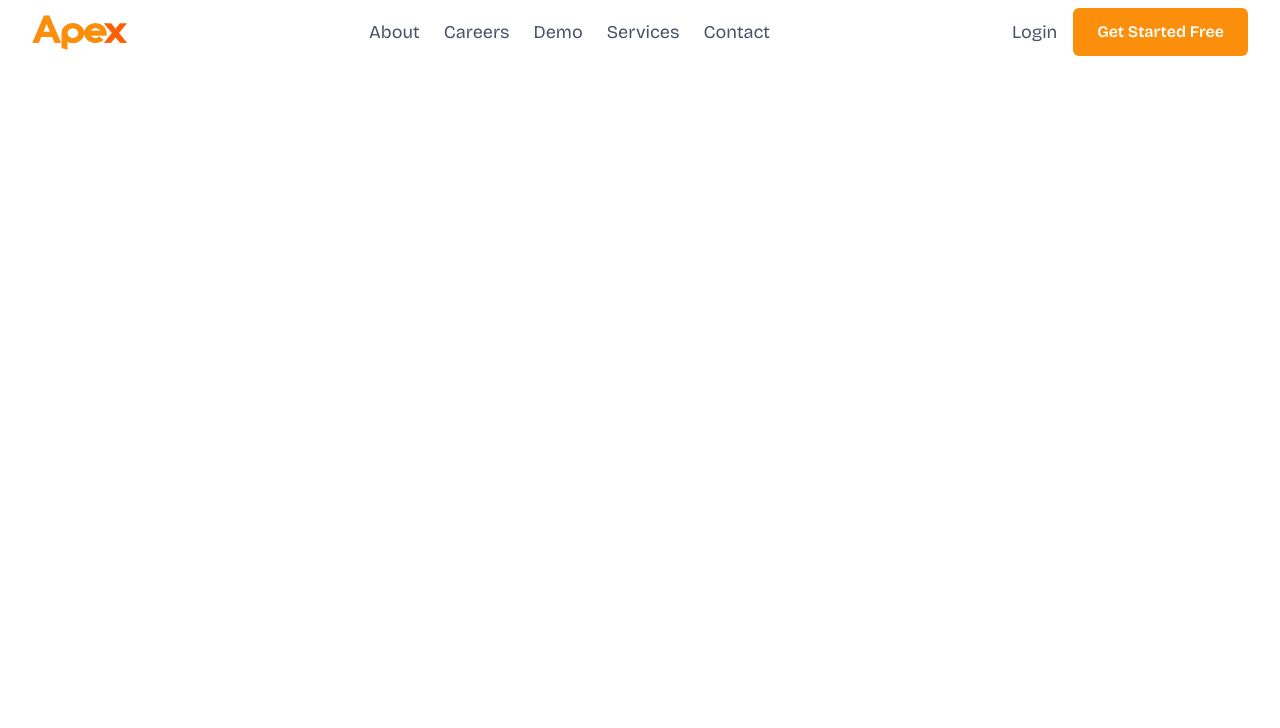
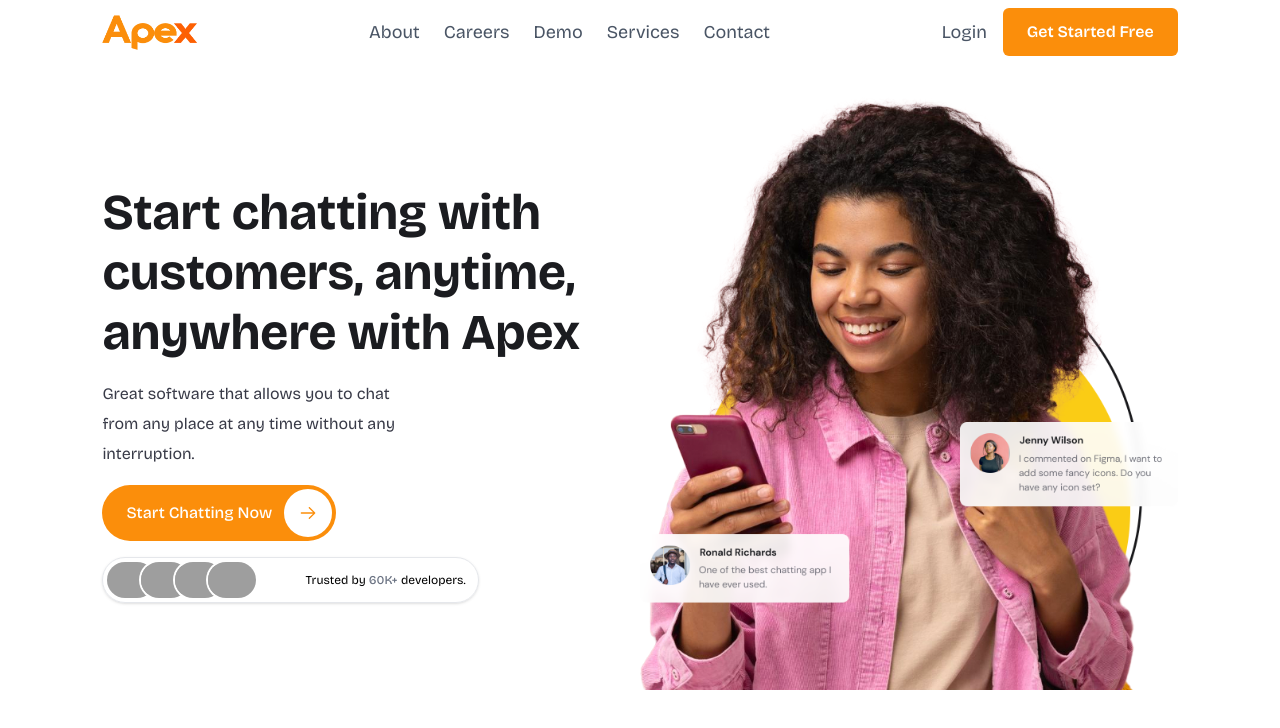
Before and after one commit to Kwenpicasso/chatapp-ui, a Next.js app: page / in a window 1280 px wide. Shown: the top 728 px of the page. Built offline with nearby package versions, Linux system fonts and the light colour scheme; grey boxes are pictures that could not be loaded.

Commit message:
feat:hero-section-ui

```diff
--- a/app/components/Header.tsx
+++ b/app/components/Header.tsx
@@ -24,7 +24,7 @@ const Header: React.FC<Props> = ({ setSelectedSection }) => {
   return (
     <>
       <header className="bg-white w-full z-50 relative">
-        <div className="mx-auto max-w-screen-xl px-4 sm:px-6 lg:px-8">
+        <div className="mx-auto  px-4 sm:px-6 lg:px-[8%] w-full">
           <div className="flex h-16 items-center justify-between">
             <div className="md:flex md:items-center md:gap-12">
               <img src="/logo.png" alt="logo" className="w-[62px] h-[24px] lg:w-[95px] lg:h-[35px]" />
--- a/app/components/HeroSection.tsx
+++ b/app/components/HeroSection.tsx
@@ -1,8 +1,83 @@
 import React from 'react'
 
-const HeroSection = () => {
+
+
+interface Props {
+  setSelectedSection: (section: 'login' | 'chatroom') => void;
+}
+const HeroSection = ({setSelectedSection}:Props) => {
   return (
-    <div>HeroSection</div>
+    <div className='w-full mx-auto  px-4 sm:px-6 lg:px-[8%] flex justify-between items-center gap-12 lg:gap-0 flex-col lg:flex-row mt-8'>
+      <div className="w-full lg:w-1/2 space-y-4">
+      <h1 className='text-[#1B1C20] leading-[40px] lg:leading-[60px] text-[30px] lg:text-[50px] font-bold'>Start chatting with <br /> customers, anytime, <br /> anywhere with Apex</h1>
+      <p className='text-[#383A47] leading-[25px] lg:leading-[30px] text-[14px] lg:text-[16px] w-xs lg:max-w-sm'>Great software that allows you to chat from any place at any time without any interruption.</p>
+      <button onClick={() => setSelectedSection("chatroom")} className="group cursor-pointer relative inline-flex h-[calc(48px+8px)] items-center justify-center rounded-full bg-[#FB8E0B] py-1 pl-6 pr-14 font-medium text-white">
+  <span className="z-10 pr-2 text-white transition-colors duration-300 group-hover:text-[#FB8E0B]">
+   Start Chatting Now
+  </span>
+  <div className="absolute right-1 inline-flex h-12 w-12 items-center justify-end rounded-full bg-white transition-all duration-300 group-hover:w-[calc(100%-8px)]">
+    <div className="mr-3.5 flex items-center justify-center">
+      <svg
+        width="15"
+        height="15"
+        viewBox="0 0 15 15"
+        fill="none"
+        xmlns="http://www.w3.org/2000/svg"
+        className="h-5 w-5 text-[#FB8E0B]"
+      >
+        <path
+          d="M8.14645 3.14645C8.34171 2.95118 8.65829 2.95118 8.85355 3.14645L12.8536 7.14645C13.0488 7.34171 13.0488 7.65829 12.8536 7.85355L8.85355 11.8536C8.65829 12.0488 8.34171 12.0488 8.14645 11.8536C7.95118 11.6583 7.95118 11.3417 8.14645 11.1464L11.2929 8H2.5C2.22386 8 2 7.77614 2 7.5C2 7.22386 2.22386 7 2.5 7H11.2929L8.14645 3.85355C7.95118 3.65829 7.95118 3.34171 8.14645 3.14645Z"
+          fill="currentColor"
+          fillRule="evenodd"
+          clipRule="evenodd"
+        />
+      </svg>
+    </div>
+  </div>
+</button>
+<div className="w-full lg:w-[70%] border border-gray-200 justify-between  gap-5 flex items-center rounded-full  p-1 shadow-sm">
+<div className="flex -space-x-[0.9rem] ">
+      <img
+        className="ring-white rounded-full ring-2"
+        src="https://res.cloudinary.com/dequoncot/image/upload/v1740402935/Image_aqsk68.png"
+        width={48}
+        height={48}
+        alt="Avatar 01"
+      />
+      <img
+        className="ring-white rounded-full ring-2"
+        src="https://res.cloudinary.com/dequoncot/image/upload/v1740402935/Image_aqsk68.png"
+        width={48}
+        height={48}
+        alt="Avatar 02"
+      />
+      <img
+        className="ring-white rounded-full ring-2"
+        src="https://res.cloudinary.com/dequoncot/image/upload/v1740402935/Image_aqsk68.png"
+        width={48}
+        height={48}
+        alt="Avatar 03"
+      />
+      <img
+        className="ring-white rounded-full ring-2"
+        src="https://res.cloudinary.com/dequoncot/image/upload/v1740402935/Image_aqsk68.png"
+        width={48}
+        height={48}
+        alt="Avatar 04"
+      />
+
+    </div>
+    <p className="text-black px-2 text-xs">
+        Trusted by <strong className="text-gray-500 font-medium">60K+</strong>{" "}
+        developers.
+      </p>
+</div>
+
+      </div>
+      <div className="w-full lg:w-1/2 flex justify-center items-center">
+      <img src="/lady.png" alt="hero" className="w-full h-full object-cover" />
+        </div>
+    </div>
   )
 }
 
--- a/app/layout.tsx
+++ b/app/layout.tsx
@@ -25,7 +25,7 @@ export default function RootLayout({
   return (
     <html lang="en">
       <body
-        className={` ${bricolage.variable} antialiased w-full relative overflow-hidden max-w-[2000px]`}
+        className={` ${bricolage.variable} antialiased w-full relative overflow-hidden max-w-[2500px] mx-auto`}
       >
         {children}
       </body>
--- a/app/page.tsx
+++ b/app/page.tsx
@@ -3,6 +3,7 @@ import { useState } from "react";
 import Header from "./components/Header";
 import Login from "./components/Login";
 import ChatRoom from "./components/ChatRoom";
+import HeroSection from "./components/HeroSection";
 
 export default function Home() {
   const [selectedSection, setSelectedSection] = useState<'login' | 'chatroom' | null>(null);
@@ -18,6 +19,9 @@ selectedSection === 'chatroom' ? (
   <Header
   setSelectedSection={setSelectedSection}
   />
+  <HeroSection
+    setSelectedSection={setSelectedSection}
+  />
  </div>
 )
 
```
